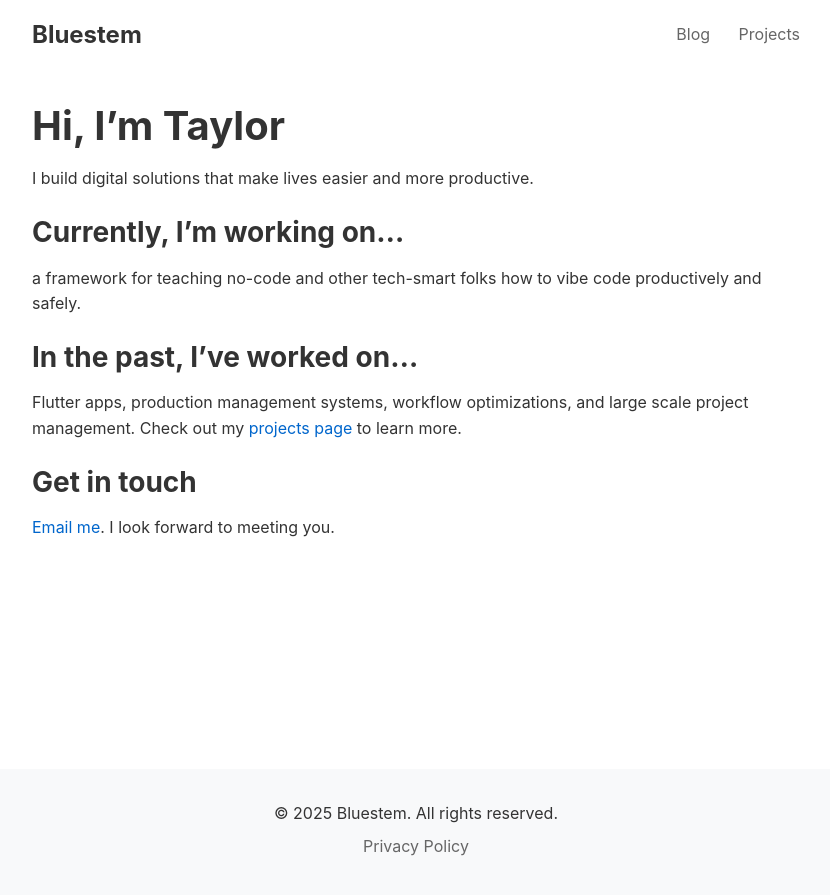
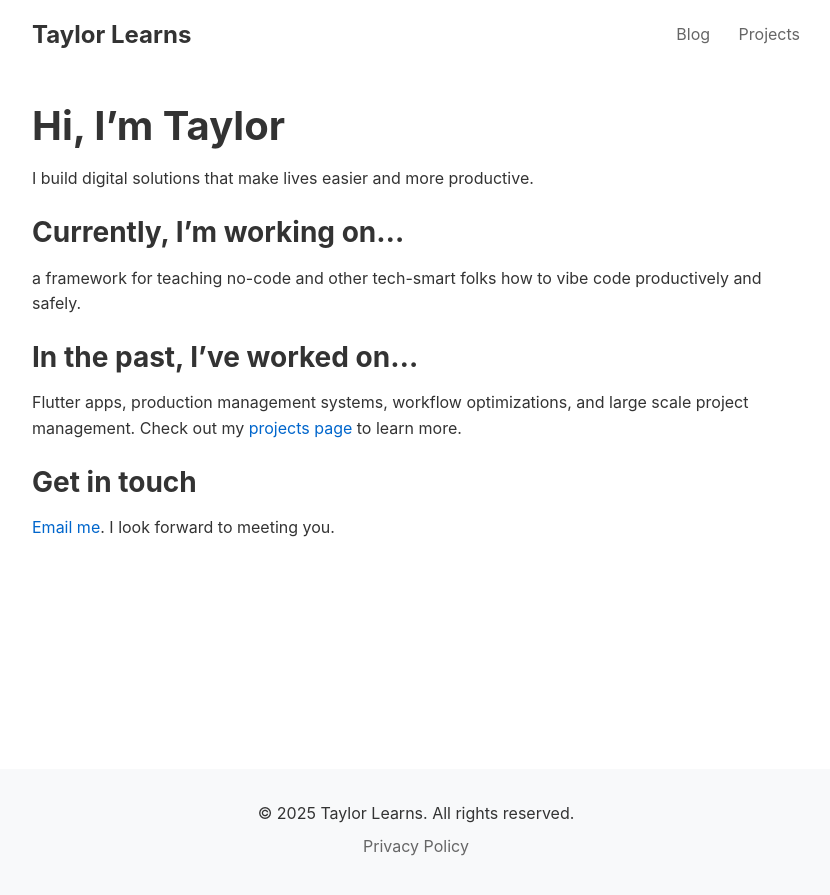
Before and after one commit to bluestemso/taylorlearns.github.io, a Jekyll site: the page built from index.md, in a window 1280 px wide. Shown: the top 895 px of the page, without its empty margins (224-1054 px from the left). Built offline with Jekyll 4.4.1, drawn with Linux system fonts in a browser that asks for light colours; part of the change alters nothing that is shown.

Commit message:
Fix CNAME and config for taylorlearns.com domain

```diff
--- a/_config.yaml
+++ b/_config.yaml
@@ -1,9 +1,9 @@
-title: Bluestem
-email: taylor@bluestem.solutions
+title: Taylor Learns
+email: t@taylorlearns.com
 description: >
-  Bluestem builds solutions for your problems.  Take a look at what we've already built, or reach out to have a solution built just for you.
+  I build digital solutions that make lives easier and more productive. Check out my projects and blog posts.
 baseurl: ''
-url: 'https://bluestem.solutions'
+url: 'https://taylorlearns.com'
 
 # Collections configuration
 collections:
@@ -39,6 +39,6 @@ exclude:
   - .gitignore
   - .jekyll-cache
 
-github_username: bluestemso
+github_username: taylorlearns
 markdown: kramdown
 excerpt_separator: <!--more-->
```
